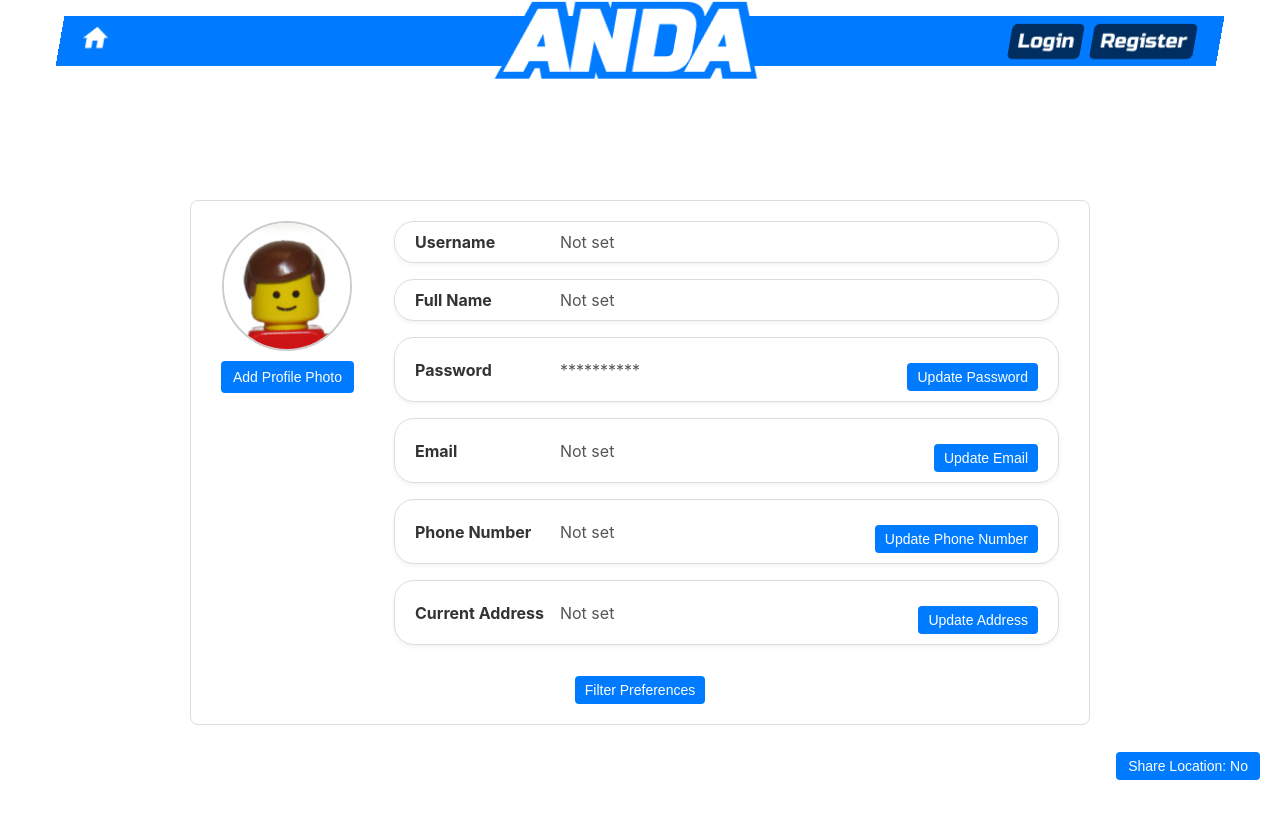
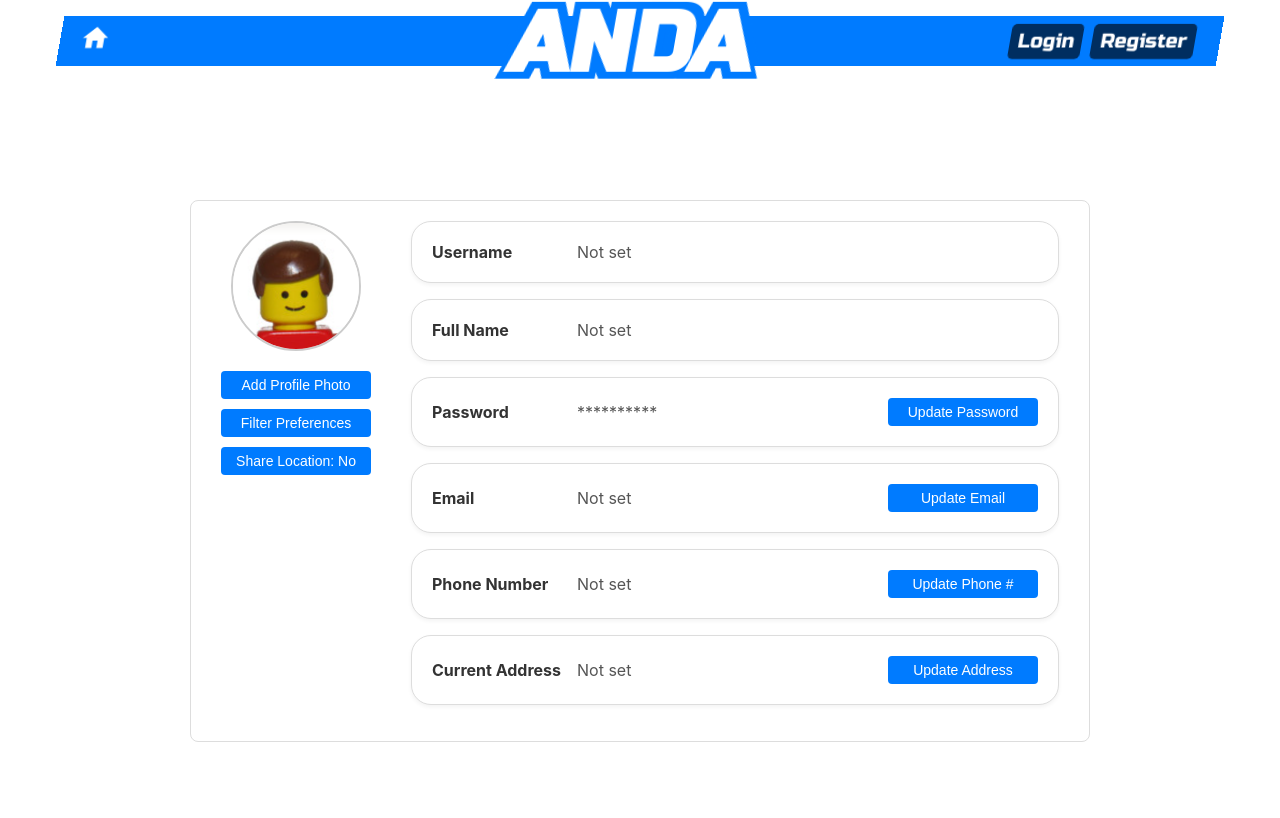
Before and after one commit to jrubow/ANDA, a React (Create React App) app in the folder client/: page /settings in a window 1280 px wide. Shown: the top 818 px of the page. Built offline with nearby package versions, Linux system fonts and the light colour scheme; the HTML template or start-up script is replaced by a standard one.

Commit message:
Minor style changes to settings page and home page (30min)

```diff
--- a/client/src/components/UserProvider.js
+++ b/client/src/components/UserProvider.js
@@ -1,9 +1,12 @@
-import { createContext, useState } from "react";
+import { createContext, useState, useEffect } from "react";
 
 export const UserContext = createContext(null);
 
 const UserProvider = ({ children }) => {
-  const [user, setUser] = useState({
+  const storedUser = localStorage.getItem("user");
+  const storedLoggedIn = localStorage.getItem("loggedIn");
+
+  const [user, setUser] = useState(storedUser ? JSON.parse(storedUser) : {
     username: "",
     first_name: "",
     last_name: "",
@@ -14,7 +17,15 @@ const UserProvider = ({ children }) => {
     share_location: 0
   });
 
-  const [loggedIn, setLoggedIn] = useState(false);
+  const [loggedIn, setLoggedIn] = useState(storedLoggedIn === "true");
+
+  useEffect(() => {
+    localStorage.setItem("user", JSON.stringify(user));
+  }, [user]);
+
+  useEffect(() => {
+    localStorage.setItem("loggedIn", loggedIn);
+  }, [loggedIn]);
 
   return (
     <UserContext.Provider value={{ user, setUser, loggedIn, setLoggedIn }}>
--- a/client/src/css/pages/homepage.css
+++ b/client/src/css/pages/homepage.css
@@ -17,7 +17,7 @@
   height: 100%;
   position: fixed;
   left: 0;
-  top: 70px;
+  top: 0px;
 }
 
 /* Alert Box */
--- a/client/src/css/pages/settingspage.css
+++ b/client/src/css/pages/settingspage.css
@@ -23,6 +23,10 @@
   margin-right: 40px;
 }
 
+.profile-photo button {
+  margin-top:10px;
+}
+
 .profile-img {
   width: 130px;
   height: 130px;
@@ -30,20 +34,6 @@
   object-fit: cover;
   border: 2px solid #ccc;
   margin-bottom: 10px;
-}
-
-.add-photo-btn {
-  background-color: #007BFF;
-  color: #fff;
-  border: none;
-  padding: 8px 12px;
-  border-radius: 4px;
-  cursor: pointer;
-  font-size: 14px;
-}
-
-.add-photo-btn:hover {
-  background-color: #0056B3;
 }
 
 /* Right side: user details */
@@ -58,7 +48,7 @@
   display: flex;
   align-items: center;
   margin-bottom: 16px;
-  padding: 10px 20px;
+  padding: 20px;
   background-color: #fff;
   border: 1px solid #ddd;
   border-radius: 20px; /* "Bubble" shape */
@@ -89,7 +79,7 @@
   cursor: pointer;
   font-size: 14px;
   white-space: nowrap;
-  margin-top: 15px;
+  width:150px;
 }
 
 .update-btn:hover {
@@ -177,13 +167,16 @@
 /* Checkbox group styling */
 .checkbox-group {
   margin-bottom: 15px;
+  display:flex;
+  flex-direction: column;
 }
 
 /* Each filter row: checkbox + label */
 .filter-row {
   display: flex;
-  align-items: center;
+  align-items: baseline;
   margin-bottom: 10px;
+  width:100%;
 }
 
 .filter-row input {
--- a/client/src/pages/HomePage.js
+++ b/client/src/pages/HomePage.js
@@ -1,14 +1,23 @@
-import React, { useState } from "react";
+import React, { useState, useContext } from "react";
 import "../css/pages/homepage.css";
 import { Link } from "react-router-dom";
+import { UserContext } from "../components/UserProvider"
 
 function HomePage() {
   // State to toggle the filters popup
   const [showFiltersPopup, setShowFiltersPopup] = useState(false);
+  const {user, setUser, loggedIn, setLoggedIn} = useContext(UserContext)
 
   const toggleFiltersPopup = () => {
     setShowFiltersPopup(!showFiltersPopup);
   };
+
+  function logout(e) {
+    e.preventDefault()
+    localStorage.removeItem("user");
+    setLoggedIn(false)
+    console.log("Logging out!")
+  }
 
   return (
     <div className="homepage-container">
@@ -36,12 +45,16 @@ function HomePage() {
         </nav>
         <div className="bottom-menu">
           <ul>
-            <li>
-              <Link to="/settings">Account</Link>
-            </li>
-            <li>
-              <Link to="/logout">Log Out</Link>
-            </li>
+            <Link to="/settings">
+              <button className="button">
+                Account
+              </button>
+            </Link>
+            <Link to="/login">
+              <button className="button" onClick={logout}>
+                Log Out
+              </button>
+            </Link>
           </ul>
         </div>
       </div>
--- a/client/src/pages/SettingsPage.js
+++ b/client/src/pages/SettingsPage.js
@@ -78,7 +78,9 @@ function SettingsPage() {
         {/* Left side: Profile Photo + "Add Photo" */}
         <div className="profile-photo">
           <img src="lego_photo.png" alt="Profile" className="profile-img" />
-          <button className="add-photo-btn">Add Profile Photo</button>
+          <button className="update-btn">Add Profile Photo</button>
+          <button className="update-btn" onClick={() => setShowFiltersPopup(true)}>Filter Preferences</button>
+          <button className="update-btn" onClick={toggleShareLocation}>Share Location: {shareLocation ? "Yes" : "No"}</button>
         </div>
 
         {/* Right side: User Details */}
@@ -129,7 +131,7 @@ function SettingsPage() {
               className="update-btn"
               onClick={() => setShowPhoneModal(true)}
             >
-              Update Phone Number
+              Update Phone #
             </button>
           </div>
 
@@ -145,23 +147,6 @@ function SettingsPage() {
             </button>
           </div>
         </div>
-      </div>
-
-      {/* Filter Preferences Button (centered at the bottom) */}
-      <div style={{ textAlign: "center" }}>
-        <button
-          className="update-btn"
-          onClick={() => setShowFiltersPopup(true)}
-        >
-          Filter Preferences
-        </button>
-      </div>
-
-      {/* Floating Share Location Button at bottom right */}
-      <div className="floating-share-location">
-        <button className="share-location-btn" onClick={toggleShareLocation}>
-          Share Location: {shareLocation ? "Yes" : "No"}
-        </button>
       </div>
 
       {/* Password Modal */}
```
